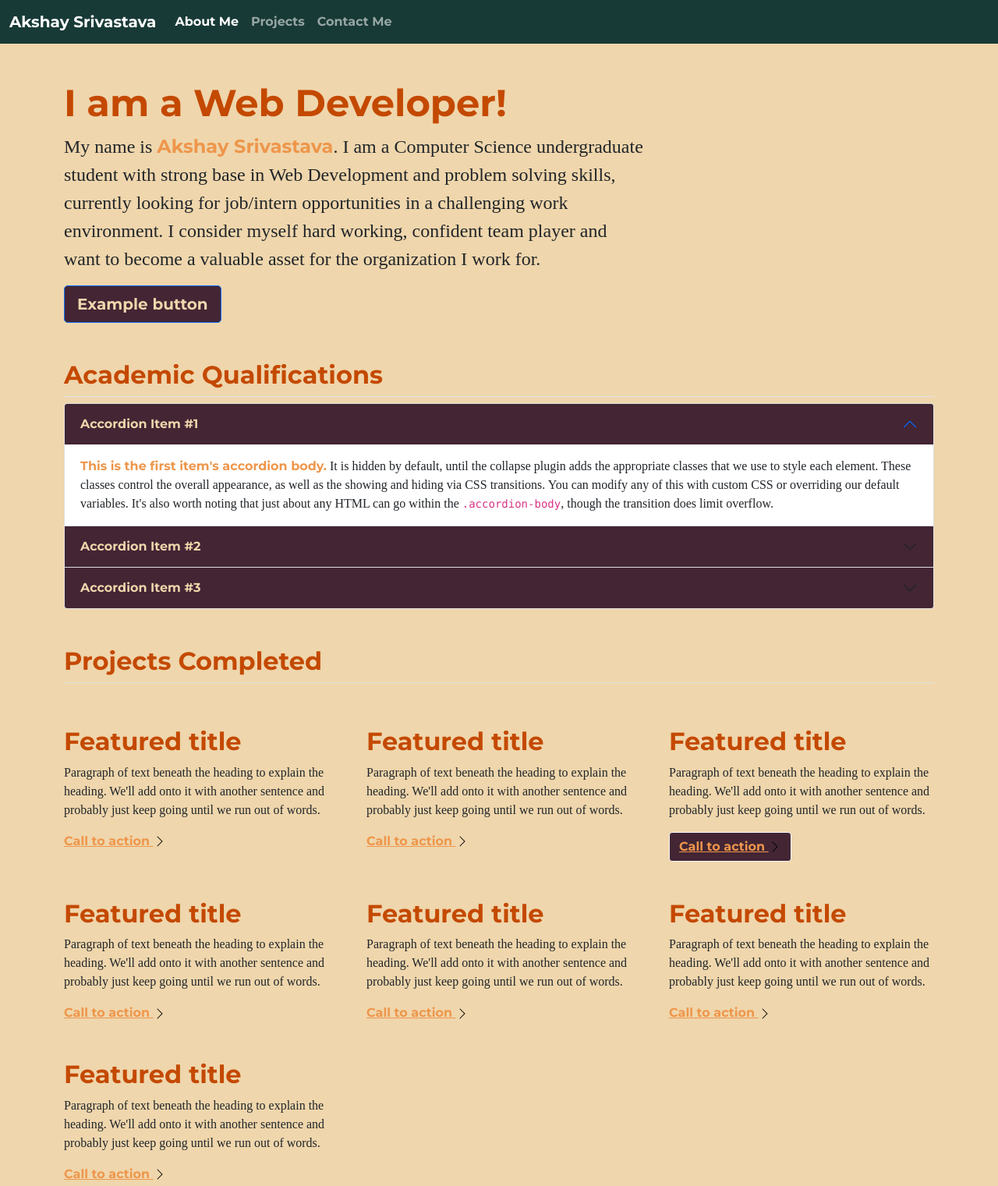
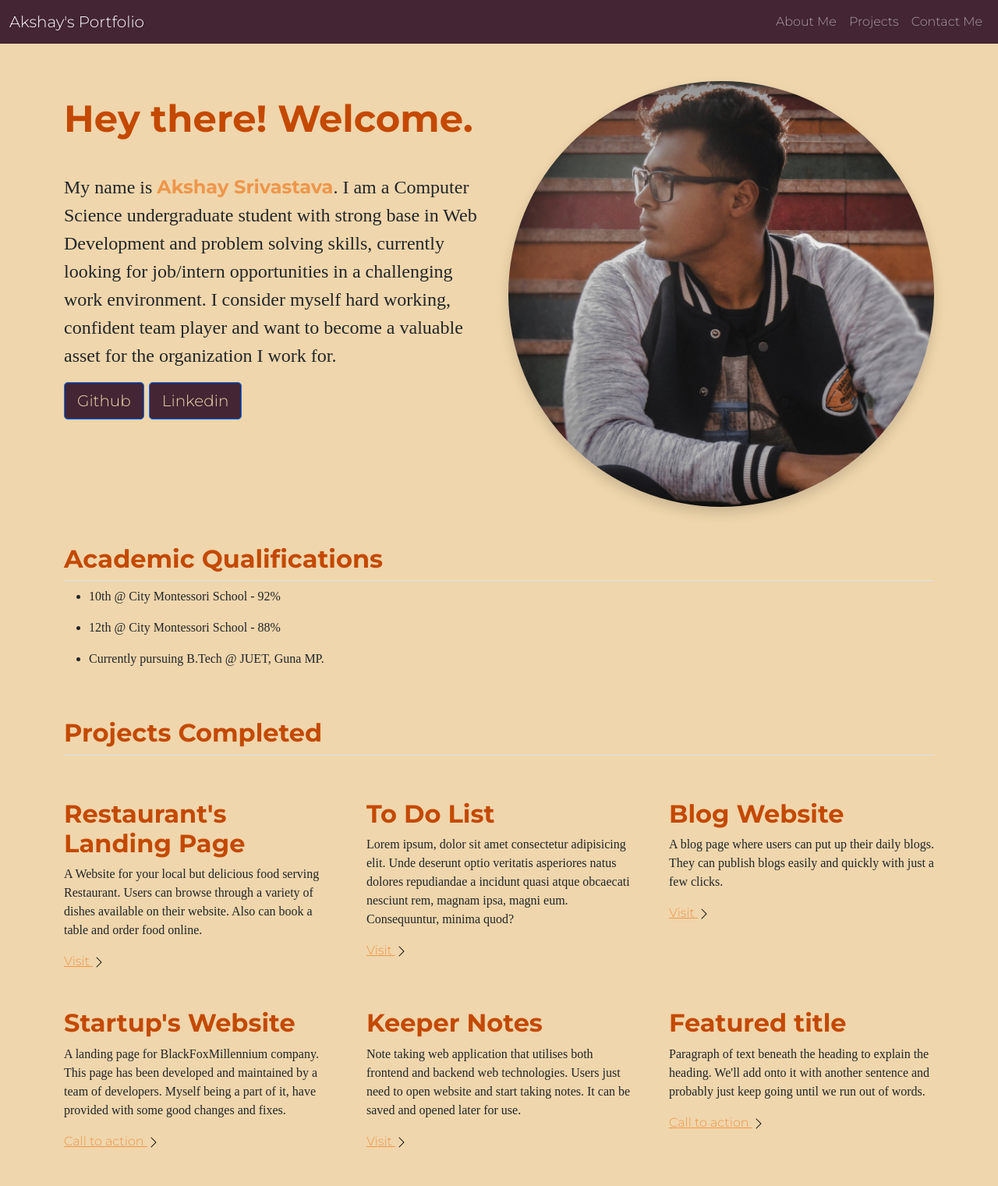
Before and after one commit to akshaypx/portfolio, a plain HTML site: page index.html in a window 1280 px wide. Shown: the top 1521 px of the page at 78% size. Drawn offline with nearby package versions, Linux system fonts and the light colour scheme; a web font is replaced by a local one.

Commit message:
index changes and image added

```diff
--- a/css/styles.css
+++ b/css/styles.css
@@ -10,13 +10,25 @@ button {
 h1,
 h2,
 h3 {
+  font-weight: bold;
   color: #c44900;
 }
+h1 {
+  margin-top: 20px;
+  margin-bottom: 40px;
+}
 .navbar {
-  background-color: #183a37 !important;
+  background-color: #432534 !important;
 }
+.navbar-nav {
+  margin-left: auto;
+}
+
 body {
   background-color: #efd6ac;
+}
+::-webkit-scrollbar {
+  display: none;
 }
 p,
 div {
--- a/index.html
+++ b/index.html
@@ -8,7 +8,7 @@
     <!-- Google Fonts -->
     <link rel="preconnect" href="https://fonts.gstatic.com" />
     <link
-      href="https://fonts.googleapis.com/css2?family=Esteban&family=Montserrat:wght@700&display=swap"
+      href="https://fonts.googleapis.com/css2?family=Esteban&family=Montserrat:ital,wght@0,300;0,700;1,200&display=swap"
       rel="stylesheet"
     />
 
@@ -58,12 +58,13 @@
     <link rel="stylesheet" href="./css/styles.css" />
     <meta name="theme-color" content="#7952b3" />
 
-    <title>PortFolio Website</title>
+    <title>My Portfolio</title>
   </head>
   <body>
+    <!-- Navbar -->
     <nav class="navbar sticky-top navbar-expand-lg navbar-dark bg-dark">
       <div class="container-fluid">
-        <a class="navbar-brand" href="#">Akshay Srivastava</a>
+        <a class="navbar-brand" href="#">Akshay's Portfolio</a>
         <button
           class="navbar-toggler"
           type="button"
@@ -76,11 +77,9 @@
           <span class="navbar-toggler-icon"></span>
         </button>
         <div class="collapse navbar-collapse" id="navbarNav">
-          <ul class="navbar-nav">
+          <ul class="navbar-nav ml-auto">
             <li class="nav-item">
-              <a class="nav-link active" aria-current="page" href="#"
-                >About Me</a
-              >
+              <a class="nav-link" aria-current="page" href="#">About Me</a>
             </li>
             <li class="nav-item">
               <a class="nav-link" href="#">Projects</a>
@@ -103,116 +102,46 @@
     </nav>
     <!-- <h1>Hello, world!</h1> -->
     <div class="container py-5">
-      <h1 class="display-5 fw-bold">I am a Web Developer!</h1>
-      <p class="col-md-8 fs-4">
-        My name is <strong>Akshay Srivastava</strong>. I am a Computer Science
-        undergraduate student with strong base in Web Development and problem
-        solving skills, currently looking for job/intern opportunities in a
-        challenging work environment. I consider myself hard working, confident
-        team player and want to become a valuable asset for the organization I
-        work for.
-      </p>
-      <button class="btn btn-primary btn-lg" type="button">
-        Example button
-      </button>
+      <div class="row">
+        <div class="col-md-6 fs-4">
+          <h1 class="display-5 fw-bold">Hey there! Welcome.</h1>
+          <p class="">
+            My name is <strong>Akshay Srivastava</strong>. I am a Computer
+            Science undergraduate student with strong base in Web Development
+            and problem solving skills, currently looking for job/intern
+            opportunities in a challenging work environment. I consider myself
+            hard working, confident team player and want to become a valuable
+            asset for the organization I work for.
+          </p>
+          <button class="btn btn-primary btn-lg" type="button">Github</button>
+          <button class="btn btn-primary btn-lg" type="button">Linkedin</button>
+        </div>
+        <div class="col-md-6 fs-4">
+          <picture>
+            <img
+              src="./images/profile.jpg"
+              class="img-fluid rounded-circle shadow rounded"
+              alt=""
+            />
+          </picture>
+        </div>
+      </div>
     </div>
     <!-- Qualification Section -->
     <div class="container">
       <h2 class="pb-2 border-bottom">Academic Qualifications</h2>
-      <div class="accordion" id="accordionExample">
-        <div class="accordion-item">
-          <h2 class="accordion-header" id="headingOne">
-            <button
-              class="accordion-button"
-              type="button"
-              data-bs-toggle="collapse"
-              data-bs-target="#collapseOne"
-              aria-expanded="true"
-              aria-controls="collapseOne"
-            >
-              Accordion Item #1
-            </button>
-          </h2>
-          <div
-            id="collapseOne"
-            class="accordion-collapse collapse show"
-            aria-labelledby="headingOne"
-            data-bs-parent="#accordionExample"
-          >
-            <div class="accordion-body">
-              <strong>This is the first item's accordion body.</strong> It is
-              hidden by default, until the collapse plugin adds the appropriate
-              classes that we use to style each element. These classes control
-              the overall appearance, as well as the showing and hiding via CSS
-              transitions. You can modify any of this with custom CSS or
-              overriding our default variables. It's also worth noting that just
-              about any HTML can go within the <code>.accordion-body</code>,
-              though the transition does limit overflow.
-            </div>
-          </div>
-        </div>
-        <div class="accordion-item">
-          <h2 class="accordion-header" id="headingTwo">
-            <button
-              class="accordion-button collapsed"
-              type="button"
-              data-bs-toggle="collapse"
-              data-bs-target="#collapseTwo"
-              aria-expanded="false"
-              aria-controls="collapseTwo"
-            >
-              Accordion Item #2
-            </button>
-          </h2>
-          <div
-            id="collapseTwo"
-            class="accordion-collapse collapse"
-            aria-labelledby="headingTwo"
-            data-bs-parent="#accordionExample"
-          >
-            <div class="accordion-body">
-              <strong>This is the second item's accordion body.</strong> It is
-              hidden by default, until the collapse plugin adds the appropriate
-              classes that we use to style each element. These classes control
-              the overall appearance, as well as the showing and hiding via CSS
-              transitions. You can modify any of this with custom CSS or
-              overriding our default variables. It's also worth noting that just
-              about any HTML can go within the <code>.accordion-body</code>,
-              though the transition does limit overflow.
-            </div>
-          </div>
-        </div>
-        <div class="accordion-item">
-          <h2 class="accordion-header" id="headingThree">
-            <button
-              class="accordion-button collapsed"
-              type="button"
-              data-bs-toggle="collapse"
-              data-bs-target="#collapseThree"
-              aria-expanded="false"
-              aria-controls="collapseThree"
-            >
-              Accordion Item #3
-            </button>
-          </h2>
-          <div
-            id="collapseThree"
-            class="accordion-collapse collapse"
-            aria-labelledby="headingThree"
-            data-bs-parent="#accordionExample"
-          >
-            <div class="accordion-body">
-              <strong>This is the third item's accordion body.</strong> It is
-              hidden by default, until the collapse plugin adds the appropriate
-              classes that we use to style each element. These classes control
-              the overall appearance, as well as the showing and hiding via CSS
-              transitions. You can modify any of this with custom CSS or
-              overriding our default variables. It's also worth noting that just
-              about any HTML can go within the <code>.accordion-body</code>,
-              though the transition does limit overflow.
-            </div>
-          </div>
-        </div>
+      <div>
+        <ul>
+          <li>
+            <p>10th @ City Montessori School - 92%</p>
+          </li>
+          <li>
+            <p>12th @ City Montessori School - 88%</p>
+          </li>
+          <li>
+            <p>Currently pursuing B.Tech @ JUET, Guna MP.</p>
+          </li>
+        </ul>
       </div>
     </div>
     <svg xmlns="http://www.w3.org/2000/svg" style="display: none">
@@ -327,11 +256,53 @@
       <h2 class="pb-2 border-bottom">Projects Completed</h2>
       <div class="row g-5 py-5">
         <div class="feature col-md-4">
-          <h2>Featured title</h2>
+          <h2>Restaurant's Landing Page</h2>
           <p>
-            Paragraph of text beneath the heading to explain the heading. We'll
-            add onto it with another sentence and probably just keep going until
-            we run out of words.
+            A Website for your local but delicious food serving Restaurant.
+            Users can browse through a variety of dishes available on their
+            website. Also can book a table and order food online.
+          </p>
+          <a href="#" class="icon-link">
+            Visit
+            <svg class="bi" width="1em" height="1em">
+              <use xlink:href="#chevron-right"></use>
+            </svg>
+          </a>
+        </div>
+        <div class="feature col-md-4">
+          <h2>To Do List</h2>
+          <p>
+            Lorem ipsum, dolor sit amet consectetur adipisicing elit. Unde
+            deserunt optio veritatis asperiores natus dolores repudiandae a
+            incidunt quasi atque obcaecati nesciunt rem, magnam ipsa, magni eum.
+            Consequuntur, minima quod?
+          </p>
+          <a href="#" class="icon-link">
+            Visit
+            <svg class="bi" width="1em" height="1em">
+              <use xlink:href="#chevron-right"></use>
+            </svg>
+          </a>
+        </div>
+        <div class="feature col-md-4">
+          <h2>Blog Website</h2>
+          <p>
+            A blog page where users can put up their daily blogs. They can
+            publish blogs easily and quickly with just a few clicks.
+          </p>
+          <a href="#" class="icon-link">
+            Visit
+            <svg class="bi" width="1em" height="1em">
+              <use xlink:href="#chevron-right"></use>
+            </svg>
+          </a>
+        </div>
+        <div class="feature col-md-4">
+          <h2>Startup's Website</h2>
+          <p>
+            A landing page for BlackFoxMillennium company. This page has been
+            developed and maintained by a team of developers. Myself being a
+            part of it, have provided with some good changes and fixes.
           </p>
           <a href="#" class="icon-link">
             Call to action
@@ -341,58 +312,14 @@
           </a>
         </div>
         <div class="feature col-md-4">
-          <h2>Featured title</h2>
+          <h2>Keeper Notes</h2>
           <p>
-            Paragraph of text beneath the heading to explain the heading. We'll
-            add onto it with another sentence and probably just keep going until
-            we run out of words.
+            Note taking web application that utilises both frontend and backend
+            web technologies. Users just need to open website and start taking
+            notes. It can be saved and opened later for use.
           </p>
           <a href="#" class="icon-link">
-            Call to action
-            <svg class="bi" width="1em" height="1em">
-              <use xlink:href="#chevron-right"></use>
-            </svg>
-          </a>
-        </div>
-        <div class="feature col-md-4">
-          <h2>Featured title</h2>
-          <p>
-            Paragraph of text beneath the heading to explain the heading. We'll
-            add onto it with another sentence and probably just keep going until
-            we run out of words.
-          </p>
-          <button class="btn btn-light">
-            <a href="#" class="icon-link">
-              Call to action
-              <svg class="bi" width="1em" height="1em">
-                <use xlink:href="#chevron-right"></use>
-              </svg>
-            </a>
-          </button>
-        </div>
-        <div class="feature col-md-4">
-          <h2>Featured title</h2>
-          <p>
-            Paragraph of text beneath the heading to explain the heading. We'll
-            add onto it with another sentence and probably just keep going until
-            we run out of words.
-          </p>
-          <a href="#" class="icon-link">
-            Call to action
-            <svg class="bi" width="1em" height="1em">
-              <use xlink:href="#chevron-right"></use>
-            </svg>
-          </a>
-        </div>
-        <div class="feature col-md-4">
-          <h2>Featured title</h2>
-          <p>
-            Paragraph of text beneath the heading to explain the heading. We'll
-            add onto it with another sentence and probably just keep going until
-            we run out of words.
-          </p>
-          <a href="#" class="icon-link">
-            Call to action
+            Visit
             <svg class="bi" width="1em" height="1em">
               <use xlink:href="#chevron-right"></use>
             </svg>
@@ -521,13 +448,12 @@
 
       <!-- Copyright -->
       <div class="text-center p-3" style="background-color: rgba(0, 0, 0, 0.2)">
-        © 2020 Copyright:
-        <a class="text-white" href="https://mdbootstrap.com/"
-          >MDBootstrap.com</a
-        >
+        © 2021 Copyright:
+        <a class="text-white" href="">Akshay Srivastava</a>
       </div>
       <!-- Copyright -->
     </footer>
+
     <!-- Optional JavaScript; choose one of the two! -->
 
     <!-- Option 1: Bootstrap Bundle with Popper -->
```
Also changed, not shown: images/profile.jpg (added).
